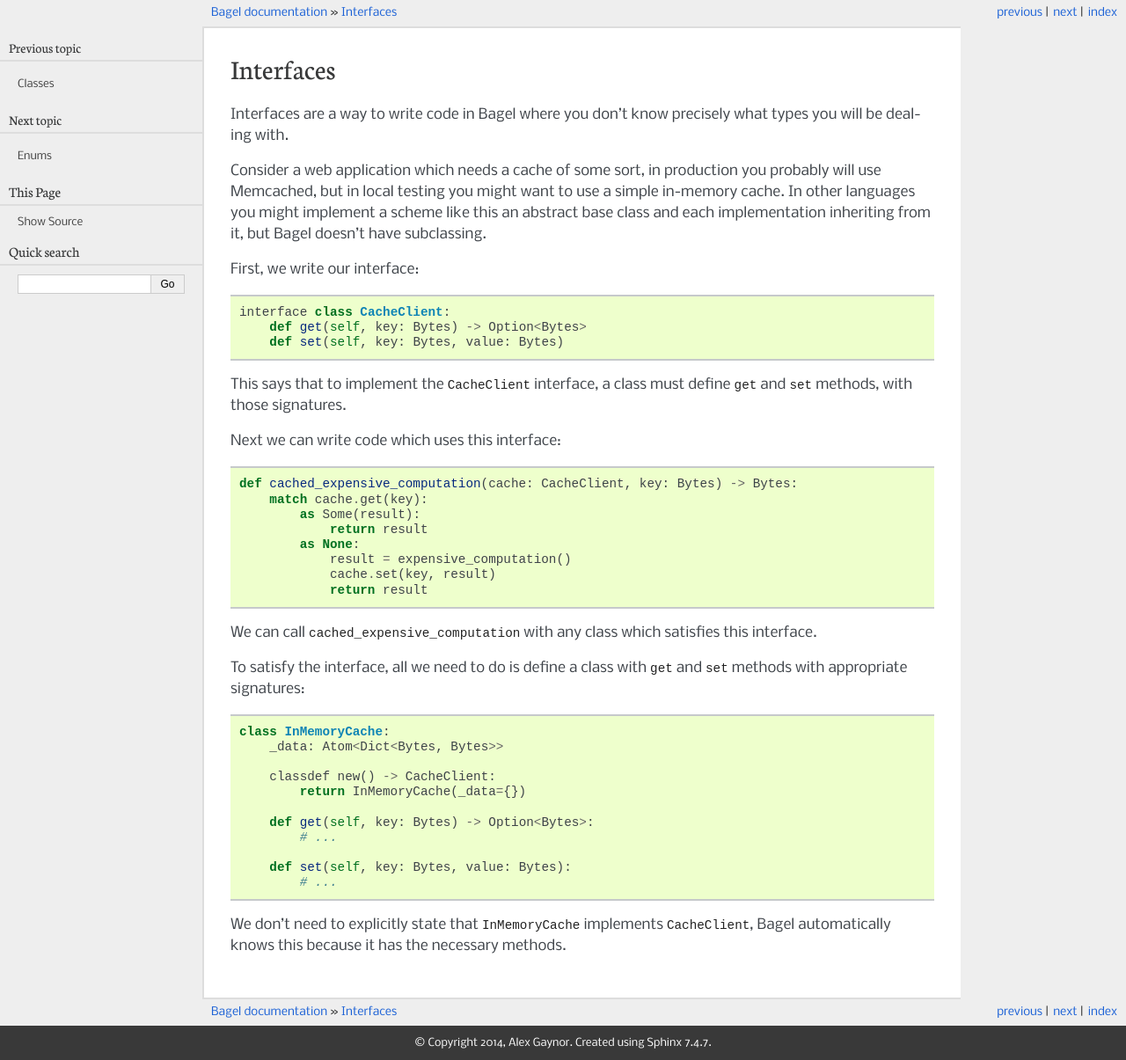
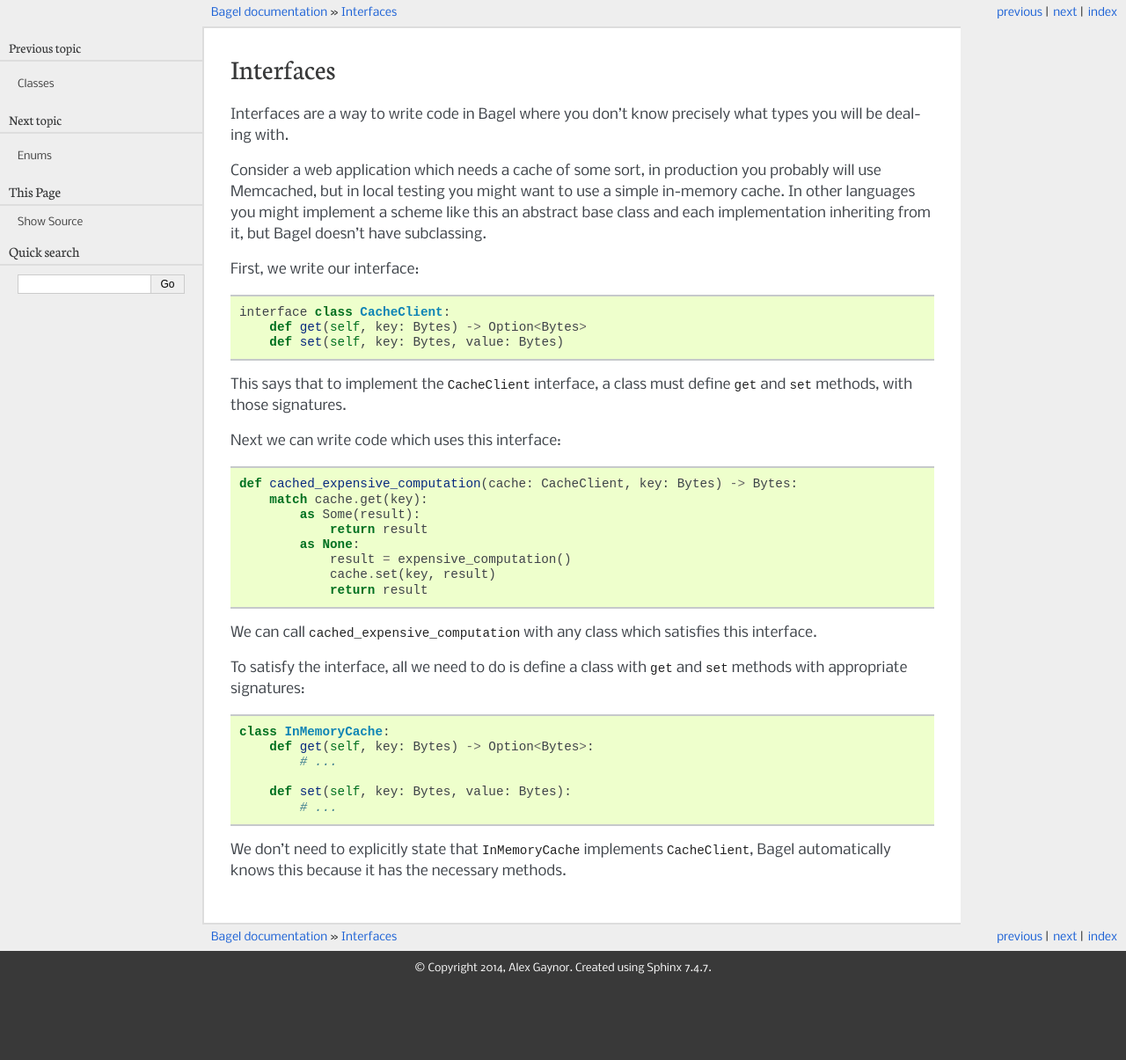
Before and after one commit to alex/bagel, a Sphinx documentation site: the page built from docs/features/interfaces.rst, in a window 1280 px wide. Shown: the whole page at 88% size. Built offline with Sphinx 7.4.7, drawn with Linux system fonts in a browser that asks for light colours; after the commit the page ends 1120 px from its top, so only the background shows below that.

Commit message:
Slim this down even further

```diff
--- a/docs/features/interfaces.rst
+++ b/docs/features/interfaces.rst
@@ -37,11 +37,6 @@ To satisfy the interface, all we need to do is define a class with ``get`` and
 ``set`` methods with appropriate signatures::
 
     class InMemoryCache:
-        _data: Atom<Dict<Bytes, Bytes>>
-
-        classdef new() -> CacheClient:
-            return InMemoryCache(_data={})
-
         def get(self, key: Bytes) -> Option<Bytes>:
             # ...
 
```
